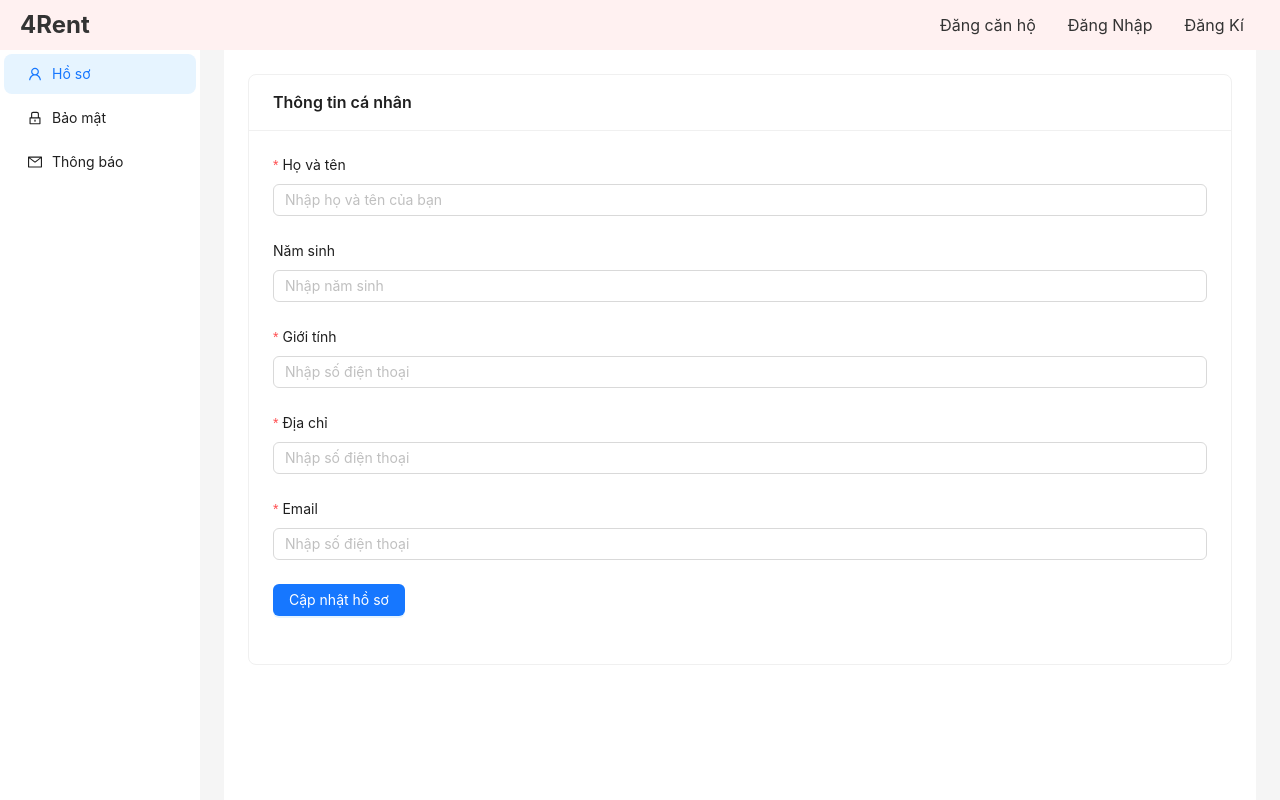
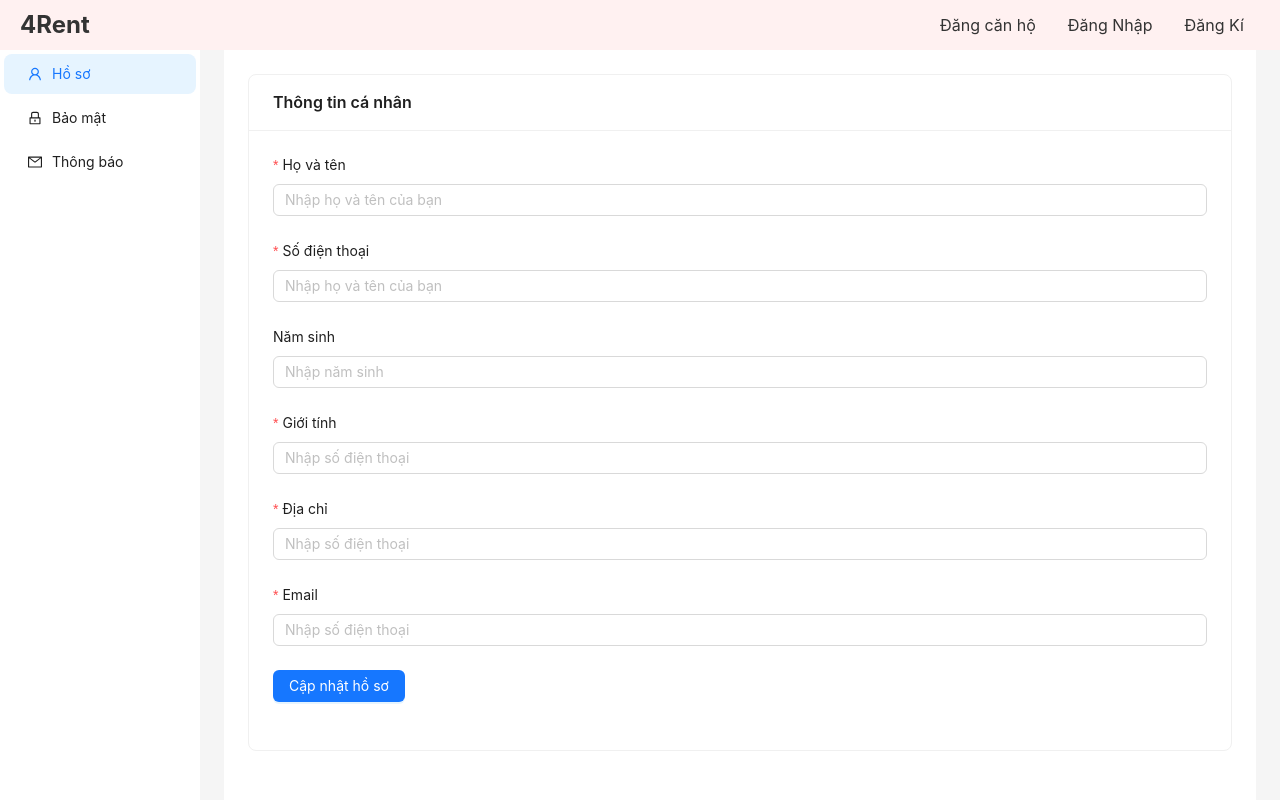
Before and after one commit to NeyuD96155/4Rent, a React (Create React App) app in the folder client/: page /profile in a window 1280 px wide. Shown: the top 800 px of the page. Built offline with nearby package versions, Linux system fonts and the light colour scheme; no server answers.

Commit message:
update profile

```diff
--- a/client/src/pages/Profile.js
+++ b/client/src/pages/Profile.js
@@ -12,9 +12,33 @@ const ProfilePage = () => {
     const [selectedKey, setSelectedKey] = useState("profile");
     const [token] = useState(localStorage.getItem("token"));
     const [form] = useForm();
-    const onFinish = (values) => {
+    const onFinish = async (values) => {
         console.log("Received values of form: ", values);
-        // Handle form submission here
+
+        const payload = {
+            id: values.id,
+            role: values.role,
+            fullname: values.fullName,
+            phoneNumber: values.phone,
+            dateOfBirth: values.dob,
+            gender: values.gender,
+            address: values.address,
+            email: values.email,
+        };
+
+        try {
+            const response = await api.put("/api/update", payload, {
+                headers: {
+                    Authorization: `Bearer ${token}`,
+                },
+            });
+            console.log("Update response:", response.data);
+        } catch (error) {
+            console.error(
+                "Failed to update profile:",
+                error.response ? error.response.data : error.message
+            );
+        }
     };
 
     const handleMenuClick = (e) => {
@@ -30,6 +54,18 @@ const ProfilePage = () => {
                             <Form.Item
                                 label="Họ và tên"
                                 name="fullName"
+                                rules={[
+                                    {
+                                        required: true,
+                                        message: "Vui lòng nhập họ và tên!",
+                                    },
+                                ]}
+                            >
+                                <Input placeholder="Nhập họ và tên của bạn" />
+                            </Form.Item>
+                            <Form.Item
+                                label="Số điện thoại"
+                                name="phone"
                                 rules={[
                                     {
                                         required: true,
```
